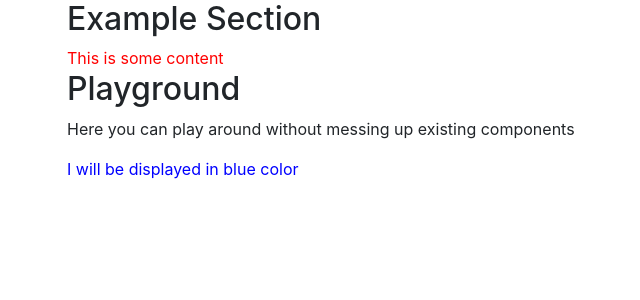
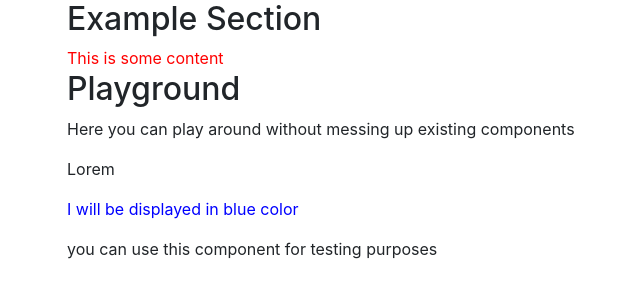
Before and after one commit to F1nnM/ActionPaint, a React (Create React App) app: page / in a window 1280 px wide. Shown: the top 300 px of the page, without its empty margins (18-658 px from the left). Built offline with nearby package versions, Linux system fonts and the light colour scheme.

Commit message:
introduced playground component

```diff
--- a/src/App.js
+++ b/src/App.js
@@ -1,6 +1,7 @@
 import { Col, Container, Row } from "react-bootstrap";
 import ExampleSection from "./components/ExampleSection";
 import Playground from "./components/Playground";
+import PlaygroundComponent from "./components/PlaygroundComponent";
 
 import "bootstrap/dist/css/bootstrap.min.css";
 
@@ -17,7 +18,9 @@ function App() {
       <Row>
         <Col>
           <ExampleSection />
-          <Playground />
+          <Playground name="Lorem">
+            <PlaygroundComponent />
+          </Playground>
         </Col>
       </Row>
     </Container>
--- a/src/components/Playground.js
+++ b/src/components/Playground.js
@@ -2,13 +2,15 @@ import SectionFrame from "./SectionFrame";
 
 import styles from "./ExampleSection.module.css";
 
-function Playground() {
+function Playground({ name, children }) {
   return (
     <SectionFrame title="Playground">
       <p>Here you can play around without messing up existing components</p>
+      <p>{name}</p>
       <p className={styles.playgroundLabel}>
         I will be displayed in blue color
       </p>
+      <div>{children}</div>
     </SectionFrame>
   );
 }
--- /dev/null
+++ b/src/components/PlaygroundComponent.js
@@ -0,0 +1,11 @@
+// import styles from "./ExampleSection.module.css";
+
+function PlaygroundComponent() {
+  return (
+    <div>
+      <p>you can use this component for testing purposes</p>
+    </div>
+  );
+}
+
+export default PlaygroundComponent;
```
